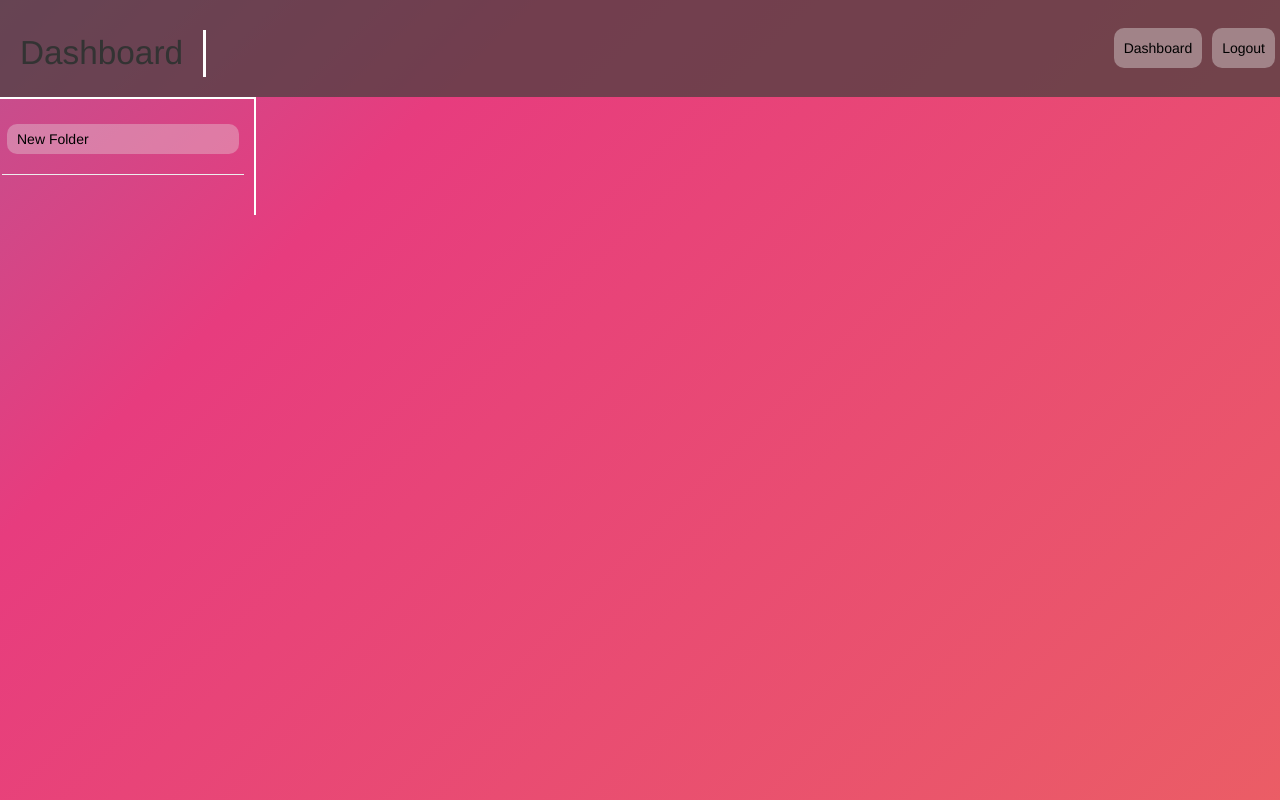
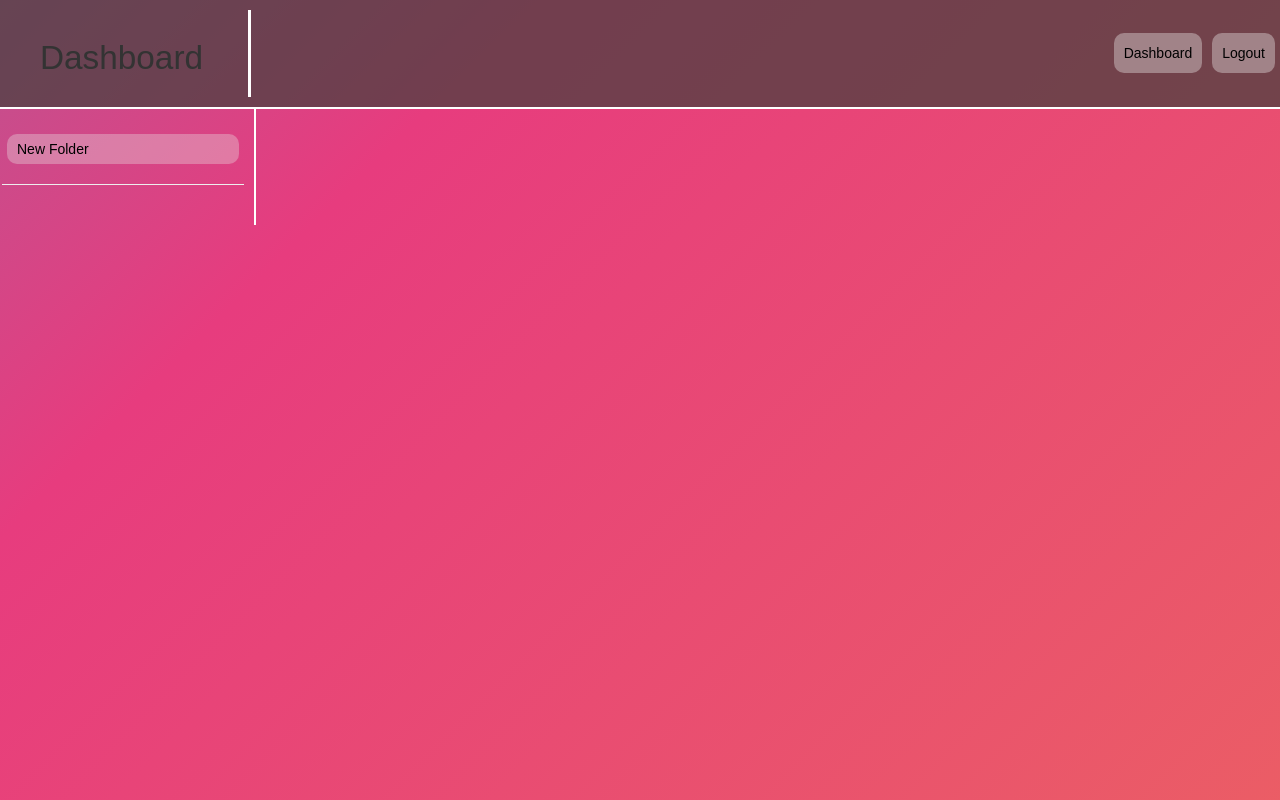
Before and after one commit to NoahBlack012/definition_app, a Flask app: page / in a window 1280 px wide. Run offline with Flask 2, Linux system fonts and the light colour scheme; the visitor is signed in with stand-in values (Sample User, id 1); data comes from the database, SQL or seed files in the repository; data that the repository does not hold is empty; some libraries are stand-ins or nearby versions.

Commit message:
CSS updates

```diff
--- a/app/static/css/dashboard.css
+++ b/app/static/css/dashboard.css
@@ -11,6 +11,7 @@
     padding-left: 2px;
     width: 20%;
     border: 2px solid white;
+    border-top: none;
     border-bottom: none;
     border-left: none;
 }
--- a/app/static/css/layout.css
+++ b/app/static/css/layout.css
@@ -4,6 +4,9 @@
     height:100%;
   }
 
+html *{
+    font-family: sans-serif !important;
+}
 body {
     background: linear-gradient(-45deg, #ee7752, #e73c7e, #23a6d5, #23d5ab);
     background-size: 400% 400%;
@@ -11,9 +14,6 @@
 }
 
 
-input{
-    autocomplete
-}
 @keyframes gradient {
     0% {
         background-position: 0% 50%;
@@ -86,6 +86,7 @@
     padding-bottom: 10px;
     width: 100%;
     background-color: rgba(64, 63, 59, 0.7);
+    border-bottom: 2px solid white;;
 }
 
 .nav_btn{
@@ -107,9 +108,18 @@
 }
 
 
+.page_title{
+    height: 100%;
+    border-right: 3px solid white;
+    padding: 5px;
+    padding-left: 20px;
+    padding-right: 20px;
+    font-size: 25pt;
+    margin-right: 5px;
+}
+
 .title{
     height: 100%;
-    border-right: 3px solid white;
     padding: 5px;
     padding-left: 20px;
     padding-right: 20px;
```
